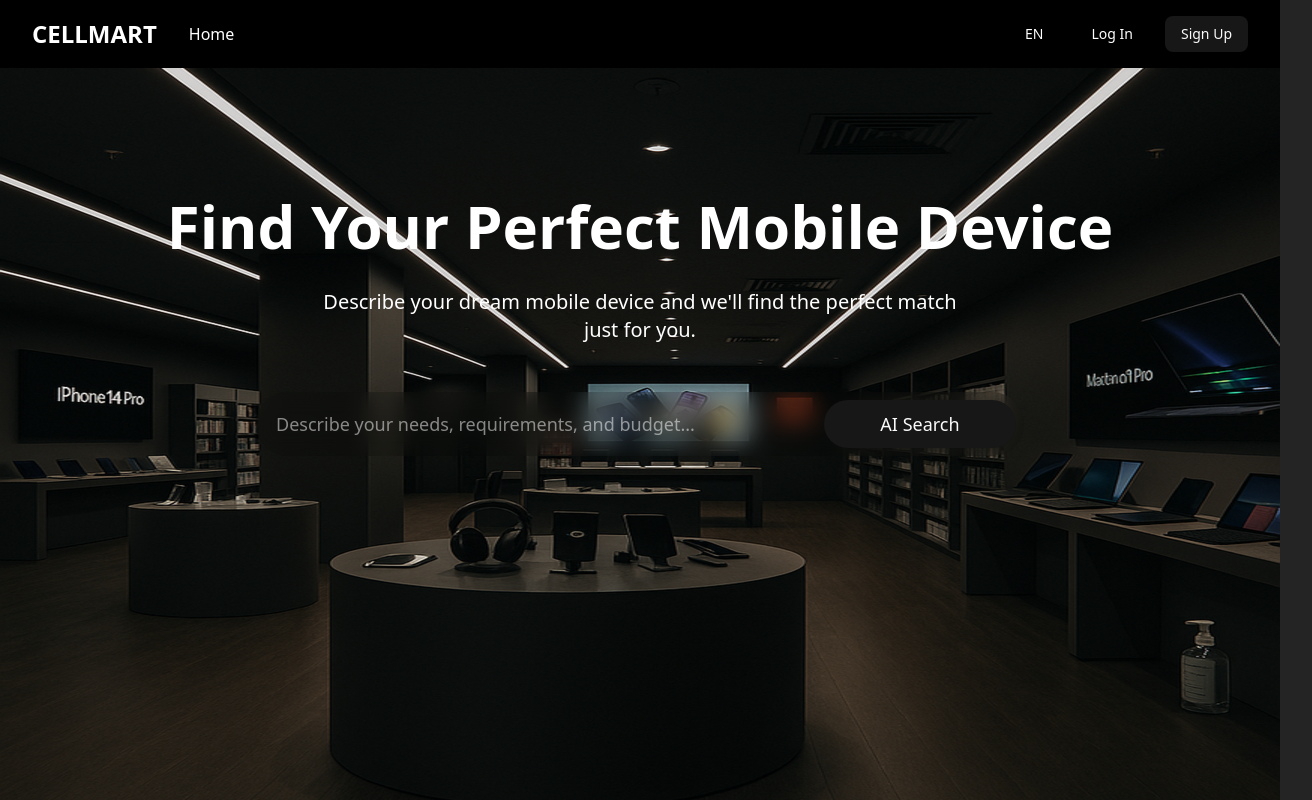
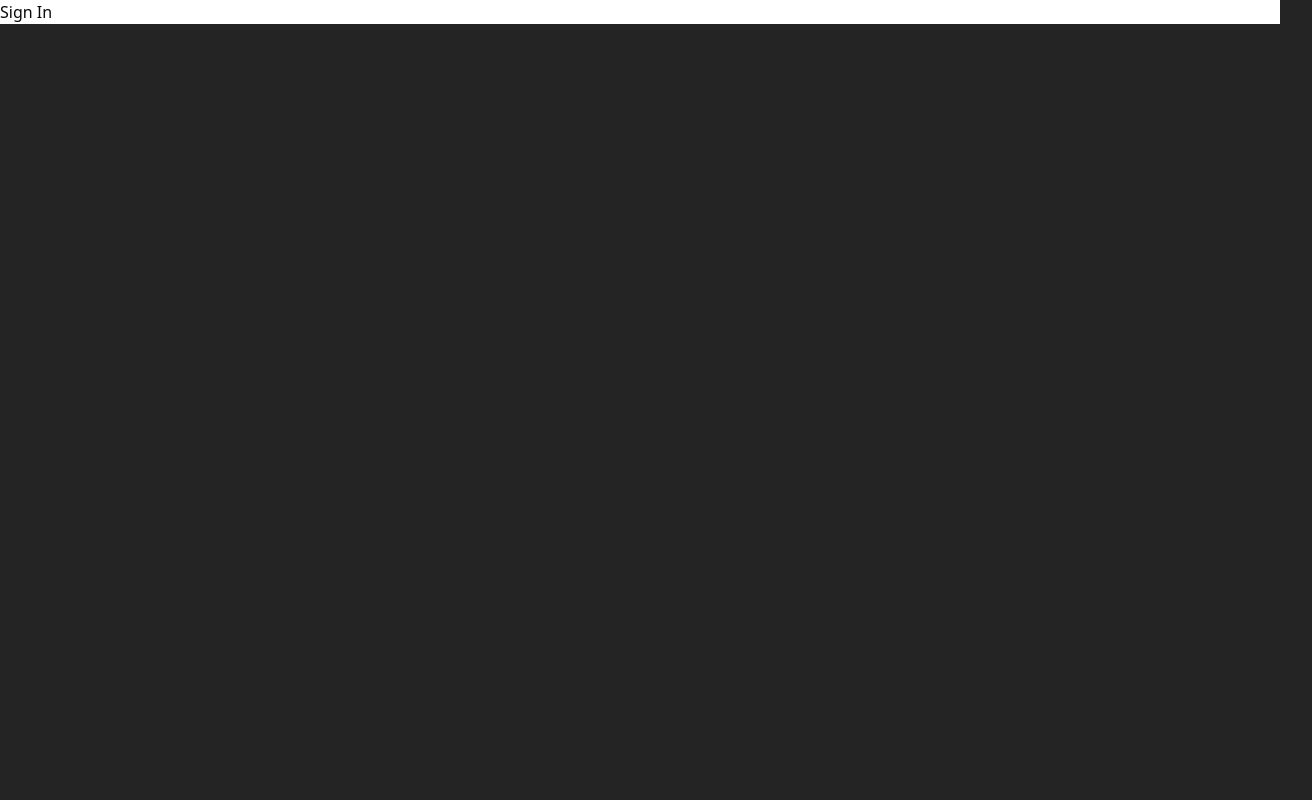
Before and after one commit to GoyumX/cellmart, a React (Vite) app in the folder cellmart-fe/: page /sign-in in a window 1280 px wide. Shown: the top 800 px of the page, 1312 px wide, since content can reach past the window. Built offline with nearby package versions, Linux system fonts and the light colour scheme.

Commit message:
chore: restructure component files into pages and layouts

```diff
--- a/cellmart-fe/package.json
+++ b/cellmart-fe/package.json
@@ -20,6 +20,7 @@
     "lucide-react": "^0.525.0",
     "react": "^19.1.0",
     "react-dom": "^19.1.0",
+    "react-router": "^7.7.0",
     "tailwind-merge": "^3.3.1",
     "tailwindcss": "^4.1.11"
   },
--- a/cellmart-fe/src/App.jsx
+++ b/cellmart-fe/src/App.jsx
@@ -1,30 +1,28 @@
-import Hero from './components/Hero'
-import Navigation from './components/Navigation'
-import MobileListing from './components/MobileListing'
-import AccessoriesListing from './components/AccessoriesListing'
-import Testimonials from './components/Testimonials'
-import Footer from './components/footer'
-import ExploreGrid from './components/ExploreGrid'
+import { StrictMode } from "react";
+import { BrowserRouter, Route, Routes } from "react-router";
+import MainLayout from "./layouts/main.layout";
+import RootLayout from "./layouts/root-layout.layout";
+import HomePage from "./pages/home.page";
+import SignInPage from "./pages/sign-in.page";
+import SignUpPage from "./pages/sign-up.page";
 
 function App() {
 
   return (
     <>
-    <Navigation/>
-    <div className="relative min-h-screen">
-    <img
-        src="/assets/hero/image.png"
-        alt=""
-        className=" absolute top-0 w-full h-full object-cover"
-        />
-    <Hero/>
-    </div>
-    <MobileListing/>
-    <AccessoriesListing/>
-    <ExploreGrid/>
-    <Testimonials/>
-    <Footer/>
-
+      <StrictMode>
+        <BrowserRouter>
+          <Routes>
+            <Route element={<RootLayout />}>
+              <Route element={<MainLayout />}>
+                <Route path="/" element={<HomePage />} />
+              </Route>
+              <Route path="/sign-in" element={<SignInPage />} />
+              <Route path="/sign-up" element={<SignUpPage />} />
+            </Route>
+          </Routes>
+        </BrowserRouter>
+      </StrictMode>
     </>
   )
 }
--- /dev/null
+++ b/cellmart-fe/src/layouts/main.layout.jsx
@@ -0,0 +1,15 @@
+import { Outlet } from "react-router";
+import Navigation from "@/components/Navigation";
+import Footer from '@/components/footer'
+
+function MainLayout() {
+  return (
+    <>
+      <Navigation/>
+      <Outlet />
+      <Footer/>
+    </>
+  );
+}
+
+export default MainLayout;
--- /dev/null
+++ b/cellmart-fe/src/layouts/root-layout.layout.jsx
@@ -0,0 +1,11 @@
+import { Outlet } from "react-router";
+
+const RootLayout = () => {
+  return (
+    <>
+      <Outlet />
+    </>
+  );
+};
+
+export default RootLayout;
--- /dev/null
+++ b/cellmart-fe/src/pages/home.page.jsx
@@ -0,0 +1,27 @@
+import Hero from '@/components/Hero'
+import MobileListing from '@/components/MobileListing'
+import AccessoriesListing from '@/components/AccessoriesListing'
+import Testimonials from '@/components/Testimonials'
+import ExploreGrid from '@/components/ExploreGrid'
+
+const HomePage = () => {
+
+    return (
+      <>
+      <div className="relative min-h-screen">
+      <img
+          src="/assets/hero/image.png"
+          alt=""
+          className=" absolute top-0 w-full h-full object-cover"
+          />
+      <Hero/>
+      </div>
+      <MobileListing/>
+      <AccessoriesListing/>
+      <ExploreGrid/>
+      <Testimonials/>
+      </>
+    )
+  }
+
+  export default HomePage
--- /dev/null
+++ b/cellmart-fe/src/pages/sign-in.page.jsx
@@ -0,0 +1,9 @@
+function SignInPage() {
+    return (
+      <div>
+        <h1>Sign In</h1>
+      </div>
+    );
+  }
+
+  export default SignInPage;
--- /dev/null
+++ b/cellmart-fe/src/pages/sign-up.page.jsx
@@ -0,0 +1,9 @@
+function SignUpPage() {
+    return (
+      <div>
+        <h1>Sign Up</h1>
+      </div>
+    );
+  }
+
+  export default SignUpPage;
```
Also changed, not shown: 2 other files (tests, documents, lock files or other folders).
